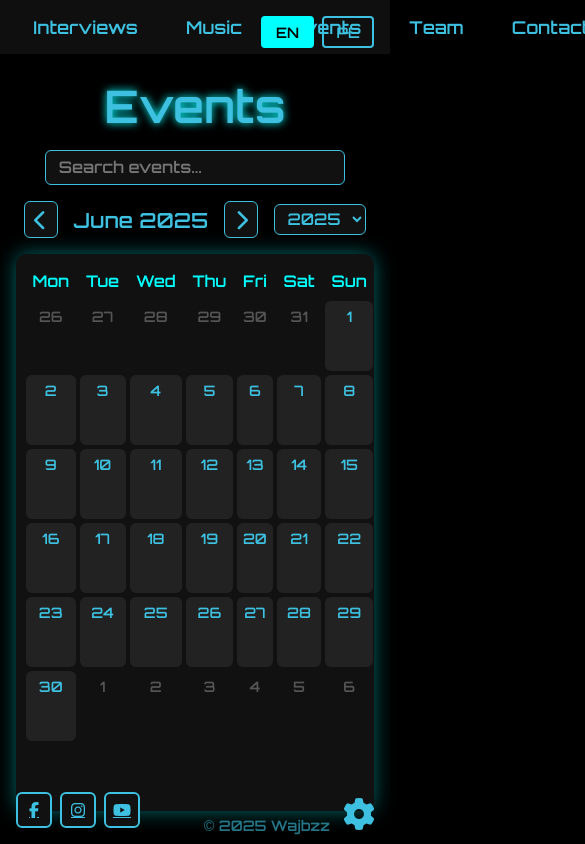
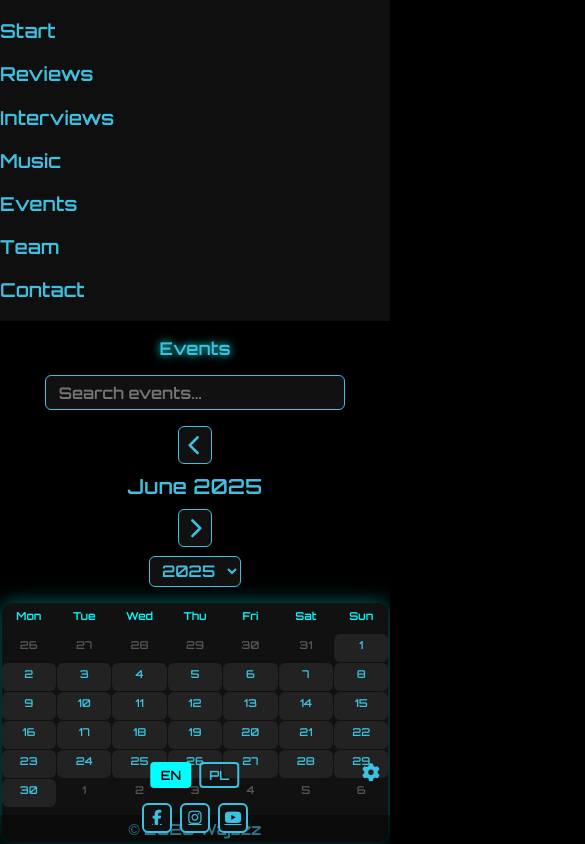
Before and after one commit to Hultgka/Wajbzz, a plain HTML site: page events.html in a window 390 px wide. Shown: the whole page, 585 px wide, since content can reach past the window. Drawn offline with Linux system fonts and the light colour scheme.

Commit message:
Update events.html

```diff
--- a/events.html
+++ b/events.html
@@ -56,7 +56,7 @@
       cursor:pointer;
     }
 
-   .calendar {
+    .calendar {
       padding: 10px 10px 70px 10px;
       display: grid;
       grid-template-columns: repeat(7, 1fr);
@@ -259,6 +259,111 @@
       font-size: .9rem;
       opacity: .6;
       user-select:none;
+    }
+
+    /* === MOBILE FRIENDLY ADDITIONS === */
+    @media (max-width: 800px) {
+      main {
+        max-width: 99vw;
+        padding: 0 .2rem;
+        margin: 1rem auto 4.5rem;
+      }
+      .calendar {
+        padding: 5px 2px 50px 2px;
+        gap: 2px;
+      }
+    }
+
+    @media (max-width: 700px) {
+      nav {
+        flex-direction: column;
+        gap: 0.4rem;
+        padding: 0.8rem 0;
+      }
+      nav a {
+        margin: 0.4rem 0;
+        font-size: 1.2rem;
+      }
+      main {
+        max-width: 100vw;
+        margin: 1rem auto 3.5rem;
+        padding: 0 .1rem;
+      }
+      h1 {
+        font-size: 1.9rem;
+      }
+      .calendar-header {
+        flex-direction: column;
+        gap: 0.6rem;
+      }
+      .calendar {
+        padding: 2px 0 35px 0;
+        gap: 1px;
+      }
+      .calendar div.day, .calendar div.day-name {
+        font-size: 0.88rem;
+        padding: 0.25rem;
+        min-height: 45px;
+      }
+      .modal {
+        padding: 1rem 0.5rem;
+        max-width: 98vw;
+        font-size: 0.93rem;
+      }
+      .social-buttons {
+        left: 50%;
+        bottom: 0.7rem;
+        transform: translateX(-50%);
+      }
+      .lang-buttons {
+        top: auto;
+        bottom: 3.5rem;
+        right: 50%;
+        transform: translateX(50%);
+        flex-direction: row;
+      }
+      #admin-gear {
+        right: 10px;
+        bottom: 3.7rem;
+        font-size: 1.5rem;
+      }
+      footer {
+        right: 0;
+        left: 0;
+        bottom: 0;
+        text-align: center;
+        font-size: 0.95rem;
+        background: #000a;
+        padding: 0.3rem 0;
+      }
+    }
+
+    @media (max-width: 420px) {
+      h1 { font-size: 1.1rem; }
+      .calendar div.day, .calendar div.day-name {
+        font-size: 0.68rem;
+        min-height: 28px;
+      }
+      .calendar-header {
+        font-size: 0.97rem;
+      }
+      .modal {
+        padding: 0.5rem 0.1rem;
+        font-size: 0.81rem;
+      }
+      .social-buttons a {
+        width: 30px;
+        height: 30px;
+        font-size: 0.95rem;
+      }
+      .lang-buttons button {
+        font-size: 0.8rem;
+        padding: 0.2rem 0.5rem;
+      }
+      #admin-gear {
+        font-size: 1.12rem;
+        bottom: 3.8rem;
+      }
     }
   </style>
 </head>
```
